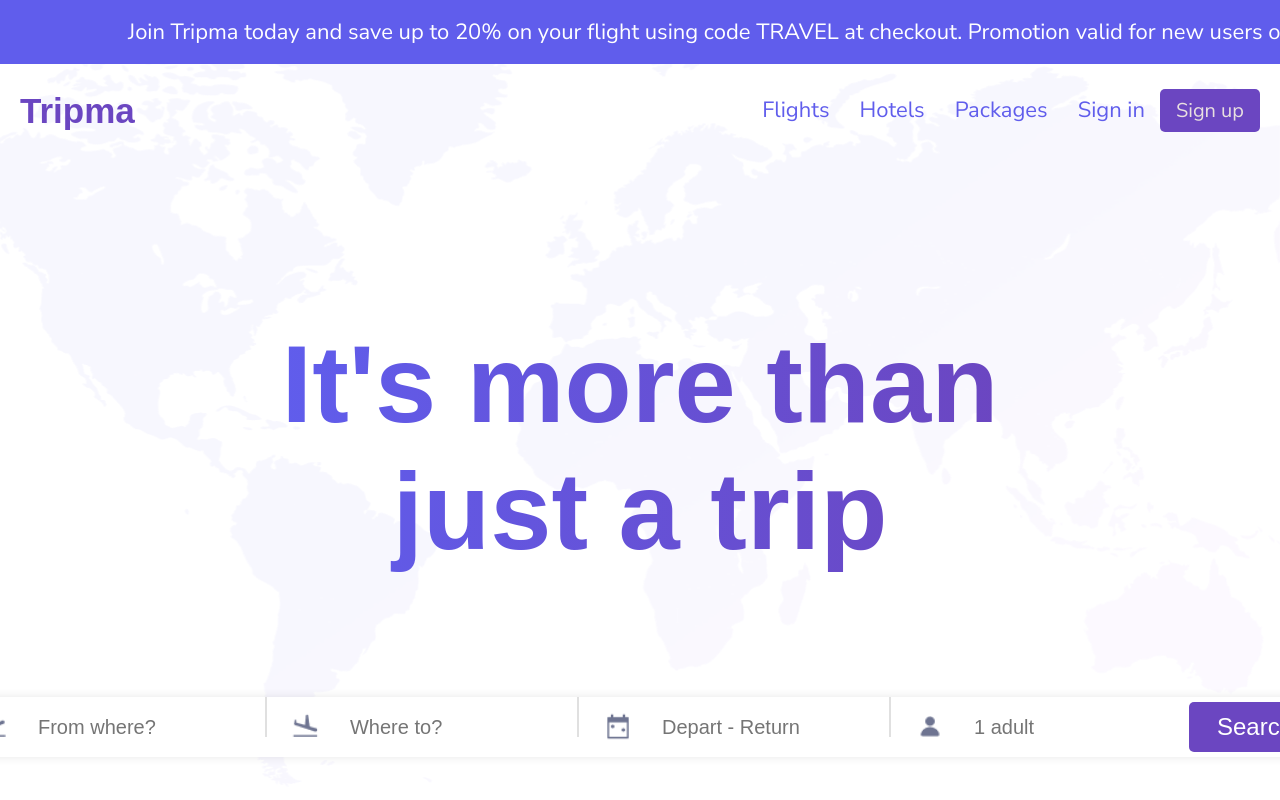
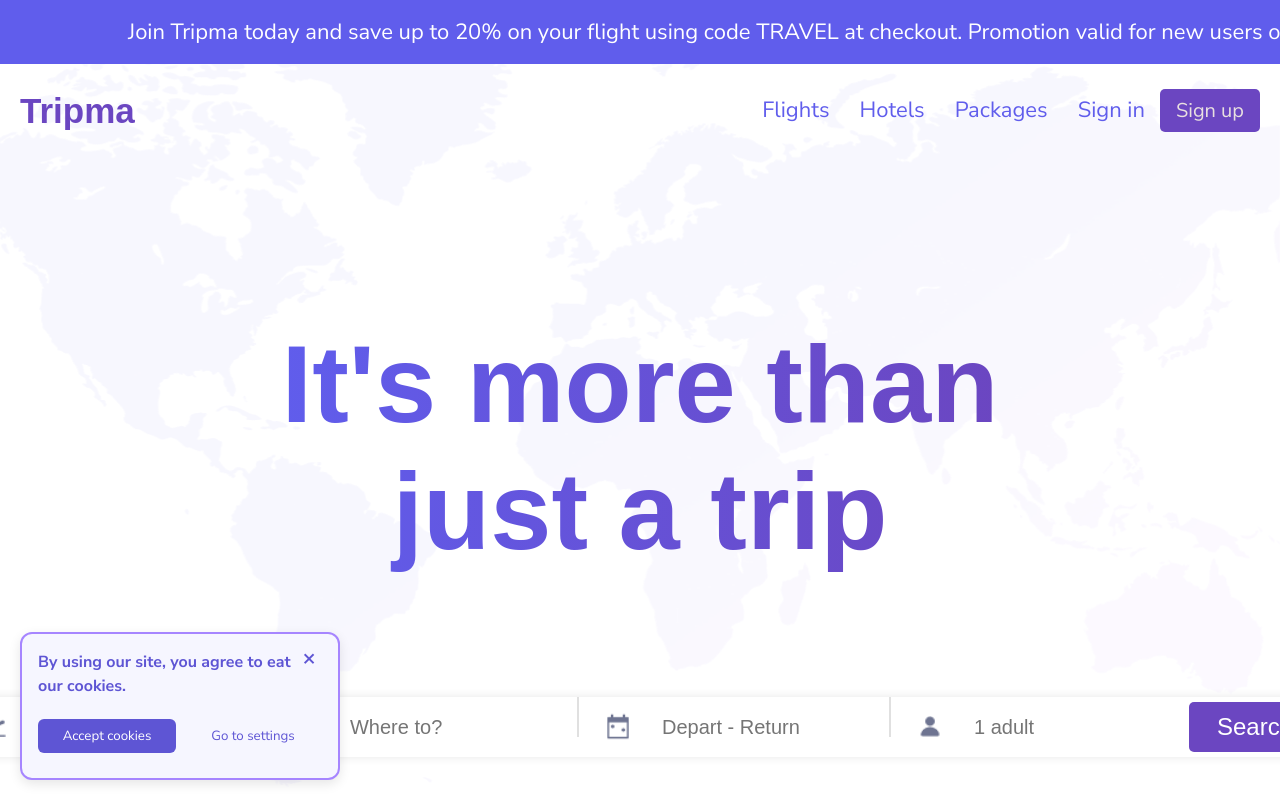
Before and after one commit to AiLinh06/Tripma, a React (Create React App) app: page / in a window 1280 px wide. Shown: the top 800 px of the page. Built offline with nearby package versions, Linux system fonts and the light colour scheme.

Commit message:
Cookie Banner

```diff
--- a/src/App.js
+++ b/src/App.js
@@ -1,9 +1,15 @@
 import React from 'react';
 import HomePage from './pages/homePage';
 import styles from './App.module.css';
+import CookieConsent from './components/CookieConsent/CookieConsent';
+function App() {
+  return (
+    <div className={styles.app}>
+      <HomePage />
+      <CookieConsent />
 
-function App() {
-  return <div className={styles.app}><HomePage /></div>;
+    </div>
+  );
 }
 
 export default App;
--- /dev/null
+++ b/src/components/CookieConsent/CookieConsent.js
@@ -0,0 +1,38 @@
+import React, { useState, useEffect } from 'react';
+import './cookieConsent.css';
+
+const CookieConsent = () => {
+  const [isVisible, setIsVisible] = useState(false);
+
+  useEffect(() => {
+    const consent = localStorage.getItem('cookie_consent');
+    if (!consent) setIsVisible(true);
+  }, []);
+
+  const handleAccept = () => {
+    localStorage.setItem('cookie_consent', 'true');
+    setIsVisible(false);
+  };
+
+  const handleClose = () => {
+    setIsVisible(false);
+  };
+
+  if (!isVisible) return null;
+
+  return (
+    <div className="cookie-banner">
+        <button className="cookie-close" onClick={handleClose}>×</button>
+      <div className="cookie-text">
+        <span>By using our site, you agree to eat our cookies.</span>
+
+      </div>
+      <div className="cookie-actions">
+        <button className="accept-btn" onClick={handleAccept}>Accept cookies</button>
+        <button className="settings-btn">Go to settings</button>
+      </div>
+    </div>
+  );
+};
+
+export default CookieConsent;
--- /dev/null
+++ b/src/components/CookieConsent/cookieConsent.css
@@ -0,0 +1,71 @@
+.cookie-banner {
+  position: fixed;
+  bottom: 20px;
+  left: 20px;
+  width: 320px;
+  background-color: #f6f6ff;
+  border: 2px solid #a685ff;
+  border-radius: 12px;
+  padding: 16px 16px 20px;
+  font-family: Arial, sans-serif;
+  color: #5e55d4;
+  box-shadow: 0 4px 12px rgba(0, 0, 0, 0.1);
+  z-index: 9999;
+  box-sizing: border-box;
+}
+
+.cookie-text {
+  padding-right: 24px;
+  font-size: 16px;
+  font-weight: 500;
+  margin-bottom: 16px;
+  line-height: 1.5;
+  font-family: 'Nunito Sans', Arial, sans-serif;
+  font-weight: 600;
+}
+
+.cookie-close {
+  position: absolute;
+  top: -4px;
+  right: 6px;
+  background: none;
+  border: none;
+  color: #5e55d4;
+  font-size: 18px;
+  cursor: pointer;
+  z-index: 2;
+  padding-left: 280px;
+  padding-top: 8px;
+  font-family: 'Nunito Sans', Arial, sans-serif;
+  font-weight: 700;
+  font-size: 22px;
+}
+
+.cookie-actions {
+  display: flex;
+  justify-content: space-between;
+  gap: 8px;
+}
+
+.accept-btn {
+  flex: 1;
+  background-color: #5e55d4;
+  color: white;
+  border: none;
+  padding: 8px 10px;
+  border-radius: 6px;
+  cursor: pointer;
+  font-weight: 400;
+  font-family: 'Nunito Sans', Arial, sans-serif;
+}
+
+.settings-btn {
+  flex: 1;
+  background: none;
+  border: none;
+  color: #5e55d4;
+  padding: 8px 10px;
+  cursor: pointer;
+  font-weight: 400;
+  font-family: 'Nunito Sans', Arial, sans-serif;
+}
```
